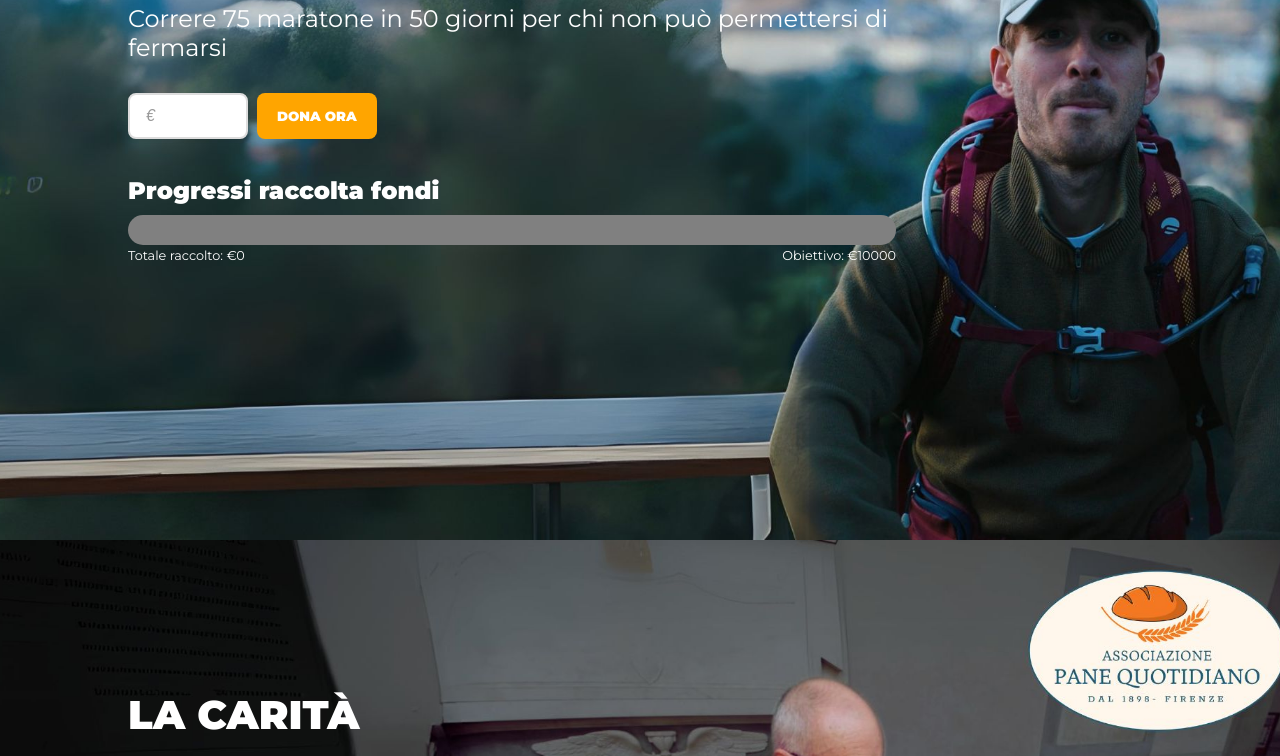
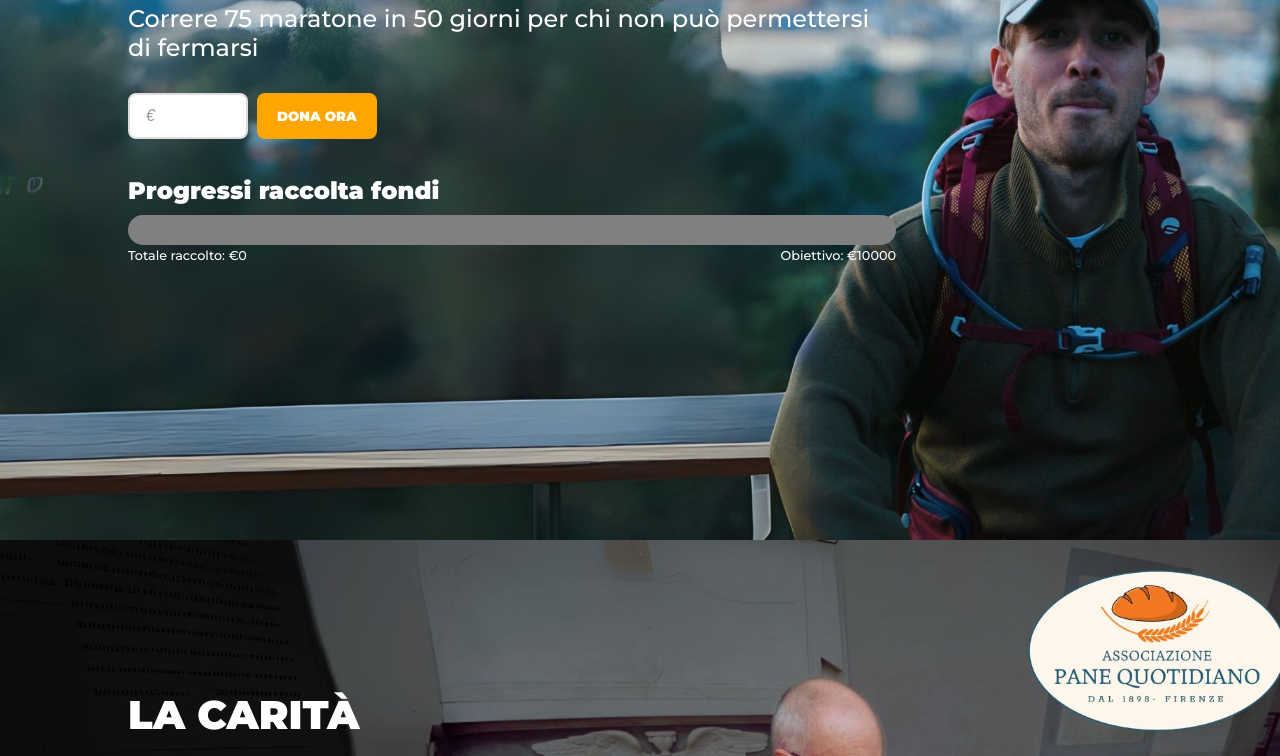
Before and after one commit to lauralemmo/bangbangsito, a website: page public/index.html in a window 1280 px wide. Shown: the part 215-971 px from the top of the page. Drawn offline with Linux system fonts and the light colour scheme; a script that the page names is missing.

Commit message:
improvements

```diff
--- a/public/index.html
+++ b/public/index.html
@@ -9,7 +9,7 @@
     <script src="https://js.stripe.com/v3/"></script>
 
     <!-- Google Font Montserrat Black -->
-    <link href="https://fonts.googleapis.com/css2?family=Montserrat:wght@400;900&display=swap" rel="stylesheet">
+    <link href="https://fonts.googleapis.com/css2?family=Montserrat:wght@500;900&display=swap" rel="stylesheet">
     <link rel="stylesheet" href="style.css" />
 
     <link rel="icon" type="image/png" href="immagini/immfavicon.png">
--- a/public/style.css
+++ b/public/style.css
@@ -310,7 +310,7 @@ h1 {
 
 .subtitle {
     font-family: 'Montserrat', sans-serif;
-    font-weight: 400; /* Medium */
+    font-weight: 500; /* Medium */
     font-size: 1.5rem;
     margin-bottom: 30px;
 }
```
